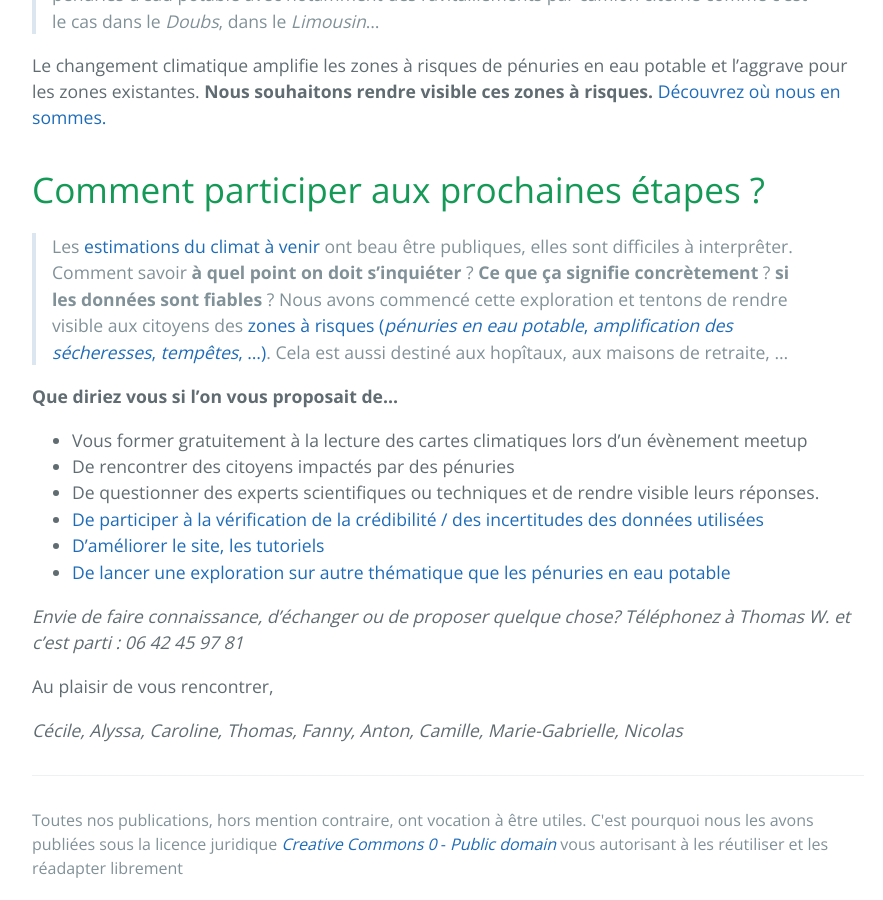
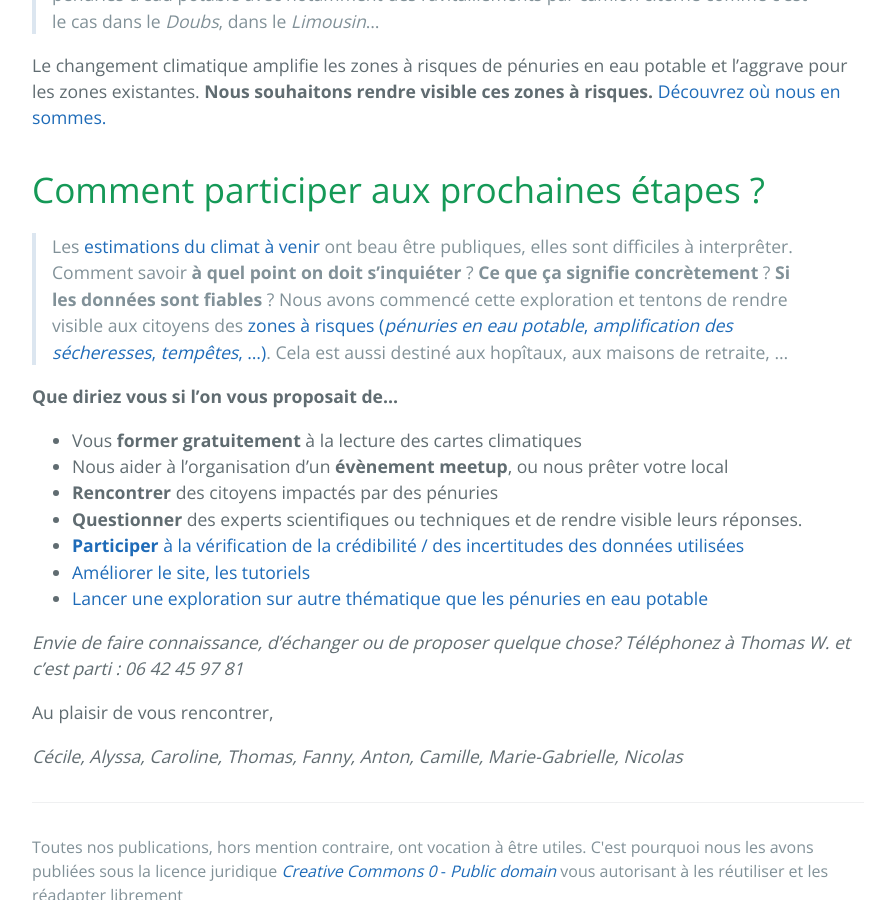
Before and after one commit to secheresses/Ancien-site, a Jekyll site: the page built from index.md, in a window 1280 px wide and 900 px high, scrolled down 615 px. Shown: the whole window, without its empty margins (192-1075 px from the left). Built offline with Jekyll 4.4.1, drawn with Linux system fonts in a browser that asks for light colours; our own code applies the rules of GitHub Pages for plain Markdown files.

Commit message:
modif encore section 1

```diff
--- a/index.md
+++ b/index.md
@@ -11,16 +11,17 @@ Le changement climatique amplifie les zones à risques de pénuries en eau potab
 
 # Comment participer aux prochaines étapes ?
 
-> Les [estimations du climat à venir](../donnees) ont beau être publiques, elles sont difficiles à interprêter. Comment savoir **à quel point on doit s'inquiéter** ? **Ce que ça signifie concrètement** ? **si les données sont fiables** ? Nous avons commencé cette exploration et tentons de rendre visible aux citoyens des [zones à risques (*pénuries en eau potable*, *amplification des sécheresses*, *tempêtes*, ...)](../methode). Cela est aussi destiné aux hopîtaux, aux maisons de retraite, ...
+> Les [estimations du climat à venir](../donnees) ont beau être publiques, elles sont difficiles à interprêter. Comment savoir **à quel point on doit s'inquiéter** ? **Ce que ça signifie concrètement** ? **Si les données sont fiables** ? Nous avons commencé cette exploration et tentons de rendre visible aux citoyens des [zones à risques (*pénuries en eau potable*, *amplification des sécheresses*, *tempêtes*, ...)](../methode). Cela est aussi destiné aux hopîtaux, aux maisons de retraite, ...
 
 **Que diriez vous si l'on vous proposait de...**
 
-* Vous former gratuitement à la lecture des cartes climatiques lors d'un évènement meetup
-* De rencontrer des citoyens impactés par des pénuries
-* De questionner des experts scientifiques ou techniques et de rendre visible leurs réponses.
-* [De participer à la vérification de la crédibilité / des incertitudes des données utilisées](../donnees)
-* [D'améliorer le site, les tutoriels](https://github.com/anticiper/anticiper.github.io)
-* [De lancer une exploration sur autre thématique que les pénuries en eau potable](../methode)
+* Vous **former gratuitement** à la lecture des cartes climatiques
+* Nous aider à l'organisation d'un **évènement meetup**, ou nous prêter votre local
+* **Rencontrer** des citoyens impactés par des pénuries
+* **Questionner** des experts scientifiques ou techniques et de rendre visible leurs réponses.
+* [**Participer** à la vérification de la crédibilité / des incertitudes des données utilisées](../donnees)
+* [Améliorer le site, les tutoriels](https://github.com/anticiper/anticiper.github.io)
+* [Lancer une exploration sur autre thématique que les pénuries en eau potable](../methode)
 
 *Envie de faire connaissance, d'échanger ou de proposer quelque chose? Téléphonez à Thomas W. et c'est parti : 06 42 45 97 81*
 
```
